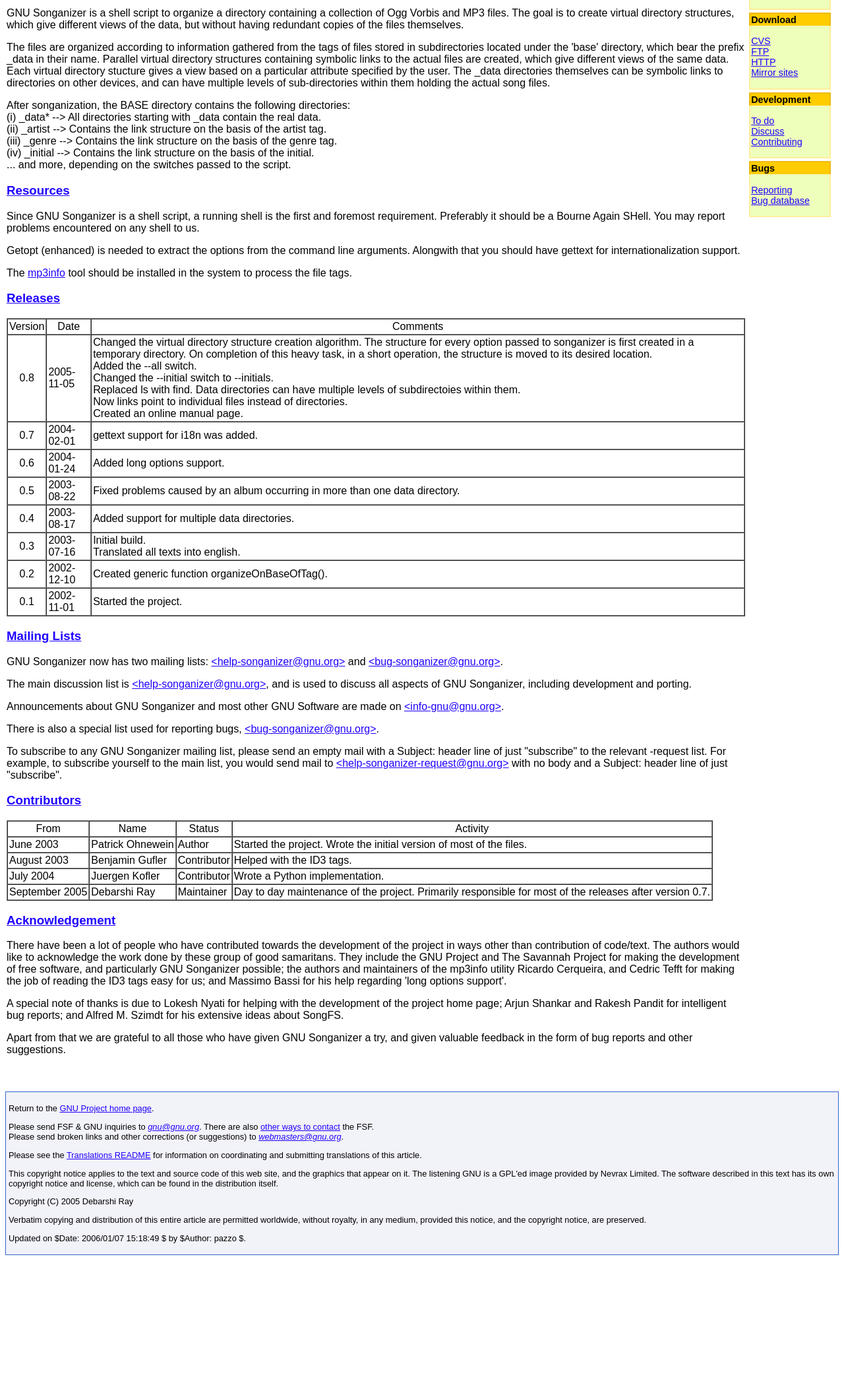
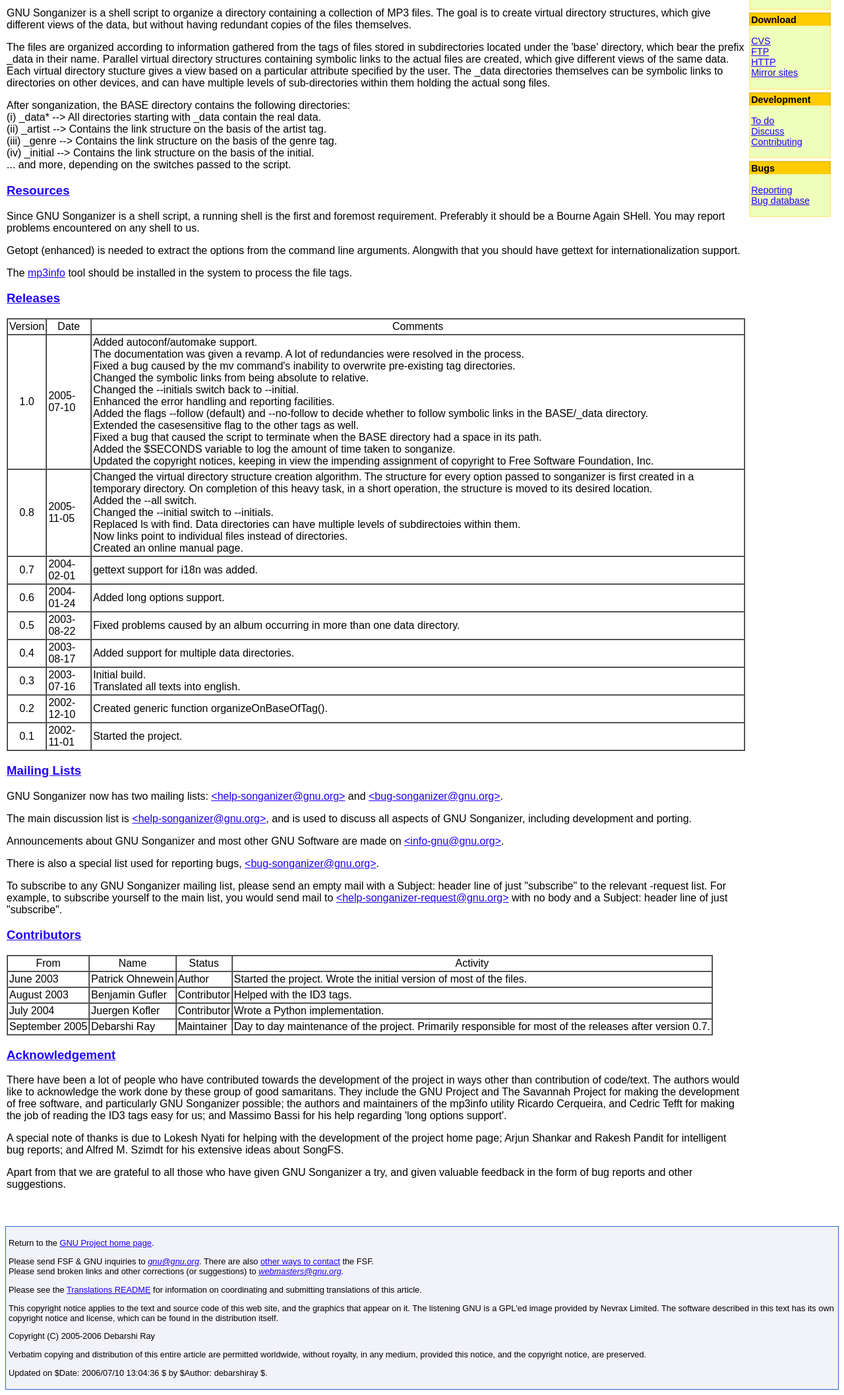
Before and after one commit to gnu-mirror-unofficial/songanizer, a plain HTML site: page songanizer.html in a window 1280 px wide. Shown: the part 162-2276 px from the top of the page at 66% size. Before the commit the page ends 2072 px from the top, so only its background shows below. Drawn offline with Linux system fonts and the light colour scheme.

Commit message:
Version 1.0 announcement, and related changes.
 Modified Files:
 	bugs.html development.html songanizer.html

```diff
--- a/songanizer.html
+++ b/songanizer.html
@@ -28,9 +28,8 @@
 
 <p>
   GNU Songanizer is a shell script to organize a directory containing a collection
-  of Ogg Vorbis and MP3 files. The goal is to create virtual directory structures,
-  which give different views of the data, but without having redundant copies of
-  the files themselves.
+  of MP3 files. The goal is to create virtual directory structures, which give
+  different views of the data, but without having redundant copies of the files themselves.
 </p><p>
   The files are organized according to information gathered from the tags of files
   stored in subdirectories located under the 'base' directory, which bear the
@@ -73,6 +72,18 @@
 <p>
 <table border="1" cellspacing="0" cellpadding="2">
 <tr><td>Version</td><td align="center">Date</td><td align="center">Comments</td></tr>
+<tr><td align="center">1.0</td><td>2005-07-10</td><td>Added autoconf/automake support.<br />
+                                                      The documentation was given a revamp. A lot of redundancies were resolved in the process.<br />
+                                                      Fixed a bug caused by the mv command's inability to overwrite pre-existing tag directories.<br />
+						      Changed the symbolic links from being absolute to relative.<br />
+                                                      Changed the --initials switch back to --initial.<br />
+                                                      Enhanced the error handling and reporting facilities.<br />
+                                                      Added the flags --follow (default) and --no-follow to decide whether to follow symbolic links in the BASE/_data directory.<br />
+						      Extended the casesensitive flag to the other tags as well.<br />
+						      Fixed a bug that caused the script to terminate when the BASE directory had a space in its path.<br />
+						      Added the $SECONDS variable to log the amount of time taken to songanize.<br />
+						      Updated the copyright notices, keeping in view the impending assignment of copyright to Free Software Foundation, Inc.<br />
+
 <tr><td align="center">0.8</td><td>2005-11-05</td><td>Changed the virtual directory structure creation algorithm. The structure for every option passed to songanizer is first created in a temporary directory. On completion of this heavy task, in a short operation, the structure is moved to its desired location.<br />
 						      Added the --all switch.<br />
 						      Changed the --initial switch to --initials.<br />
@@ -262,7 +273,7 @@
 Nevrax Limited. The software described in this text has its own copyright notice
 and license, which can be found in the distribution itself.
 </p><p>
-Copyright (C) 2005 Debarshi Ray
+Copyright (C) 2005-2006 Debarshi Ray
 </p><p>
 Verbatim copying and distribution of this entire article are
 permitted worldwide, without royalty, in any medium, provided this
@@ -270,7 +281,7 @@
 </p>
 
 <p>
-Updated on $Date: 2006/01/07 15:18:49 $ by $Author: pazzo $.
+Updated on $Date: 2006/07/10 13:04:36 $ by $Author: debarshiray $.
 </p>
 
 </div>
```
Also changed, not shown: bugs.html (+2 -2 lines), development.html (+6 -5 lines).
